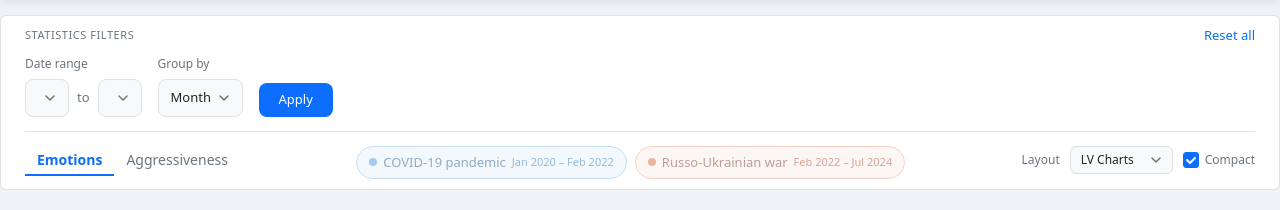
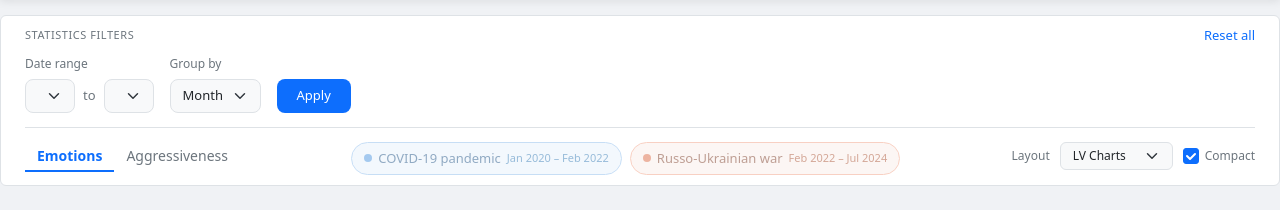
Before and after one commit to LUMII-AILab/Barometrs, a FastAPI app: template templates/index.html in a window 1280 px wide. Shown: the part 90-300 px from the top of the page. Run offline with FastAPI, Linux system fonts and the light colour scheme; the template is opened without the code that fills it, so the values that code supplies are empty; some libraries are stand-ins or nearby versions.

Commit message:
Refactor html select dropdowns using bootstrap.

```diff
--- a/static/css/filters_form.css
+++ b/static/css/filters_form.css
@@ -68,39 +68,13 @@
     white-space: nowrap;
 }
 
-.custom-select-wrapper {
-    position: relative;
-    display: flex;
-    align-items: center;
-    background: #f8f9fa;
+.filters-row .form-select {
+    width: auto;
+    background-color: #f8f9fa;
     border: 0.5px solid #dee2e6;
     border-radius: 8px;
-    padding: 8px 12px;
+    font-size: 13px;
     cursor: pointer;
-}
-
-.custom-select-wrapper select {
-    appearance: none;
-    -webkit-appearance: none;
-    background: transparent;
-    border: none;
-    outline: none;
-    font-size: 13px;
-    color: #212529;
-    cursor: pointer;
-    flex: 1;
-    min-width: 0;
-}
-
-.select-chevron {
-    flex-shrink: 0;
-    margin-left: 6px;
-    pointer-events: none;
-    stroke: #6c757d;
-    stroke-width: 1.5;
-    stroke-linecap: round;
-    stroke-linejoin: round;
-    fill: none;
 }
 
 .btn-submit-analysis {
@@ -240,12 +214,14 @@
 }
 
 .view-control-select {
-    padding: 4px 10px;
+    width: auto;
+    background-color: #f8f9fa;
+    border: 0.5px solid #dee2e6;
     border-radius: 6px;
-}
-
-.view-control-select select {
     font-size: 12px;
+    padding-top: 4px;
+    padding-bottom: 4px;
+    cursor: pointer;
 }
 
 .compact-view-label {
--- a/templates/partials/filters_form.html
+++ b/templates/partials/filters_form.html
@@ -11,36 +11,27 @@
                 <div class="filter-group">
                     <span class="filter-group-label">Date range</span>
                     <div class="date-range-controls">
-                        <div class="custom-select-wrapper">
-                            <select id="analysisStartMonth" name="analysisStartMonth" onchange="updateMonthOptions()">
+                        <select id="analysisStartMonth" name="analysisStartMonth" class="form-select" onchange="updateMonthOptions()">
                             {% for month in allowed_months.months %}
                                 <option value="{{ month }}" {{ 'selected="selected"' if month == allowed_months.min_month }}>{{ month | month_label }}</option>
                             {% endfor %}
                         </select>
-                            <svg class="select-chevron" width="12" height="12" viewBox="0 0 12 12" xmlns="http://www.w3.org/2000/svg"><path d="M2 4l4 4 4-4"/></svg>
-                        </div>
                         <span class="date-range-separator">to</span>
-                        <div class="custom-select-wrapper">
-                            <select id="analysisEndMonth" name="analysisEndMonth" onchange="updateMonthOptions()">
+                        <select id="analysisEndMonth" name="analysisEndMonth" class="form-select" onchange="updateMonthOptions()">
                             {% for month in allowed_months.months %}
                                 <option value="{{ month }}" {{ 'selected="selected"' if month == allowed_months.max_month }}>{{ month | month_label }}</option>
                             {% endfor %}
                         </select>
-                            <svg class="select-chevron" width="12" height="12" viewBox="0 0 12 12" xmlns="http://www.w3.org/2000/svg"><path d="M2 4l4 4 4-4"/></svg>
-                        </div>
                     </div>
                 </div>
 
                 <div class="filter-group">
                     <span class="filter-group-label">Group by</span>
-                    <div class="custom-select-wrapper">
-                        <select id="analysisGroupBy" name="analysisGroupBy">
+                    <select id="analysisGroupBy" name="analysisGroupBy" class="form-select">
                         <option value="month">Month</option>
                         <option value="week">Week</option>
                         <option value="day">Day</option>
                     </select>
-                        <svg class="select-chevron" width="12" height="12" viewBox="0 0 12 12" xmlns="http://www.w3.org/2000/svg"><path d="M2 4l4 4 4-4"/></svg>
-                    </div>
                 </div>
 
                 <button type="button" class="btn-submit-analysis" id="requestAnalysis">Apply</button>
@@ -78,15 +69,12 @@
             </div>
             <div class="view-controls">
                 <span class="view-control-label">Layout</span>
-                <div class="custom-select-wrapper view-control-select">
-                    <select id="chartOption" name="chartOption" onchange="updateCharts(this.value)">
+                <select id="chartOption" name="chartOption" class="form-select view-control-select" onchange="updateCharts(this.value)">
                     <option value="all">All Charts</option>
                     <option value="lv" selected>LV Charts</option>
                     <option value="ru">RU Charts</option>
                     <option value="totals">Totals Only</option>
                 </select>
-                    <svg class="select-chevron" width="12" height="12" viewBox="0 0 12 12" xmlns="http://www.w3.org/2000/svg"><path d="M2 4l4 4 4-4"/></svg>
-                </div>
                 <div id="layoutConfig">
                     <label class="compact-view-label" for="compactLayoutCheckbox">
                         <input type="checkbox" id="compactLayoutCheckbox" name="compactLayoutCheckbox" value="1" checked onchange="applyCompactMode()">
```
Lines whose indentation alone changed are shown as unchanged.
